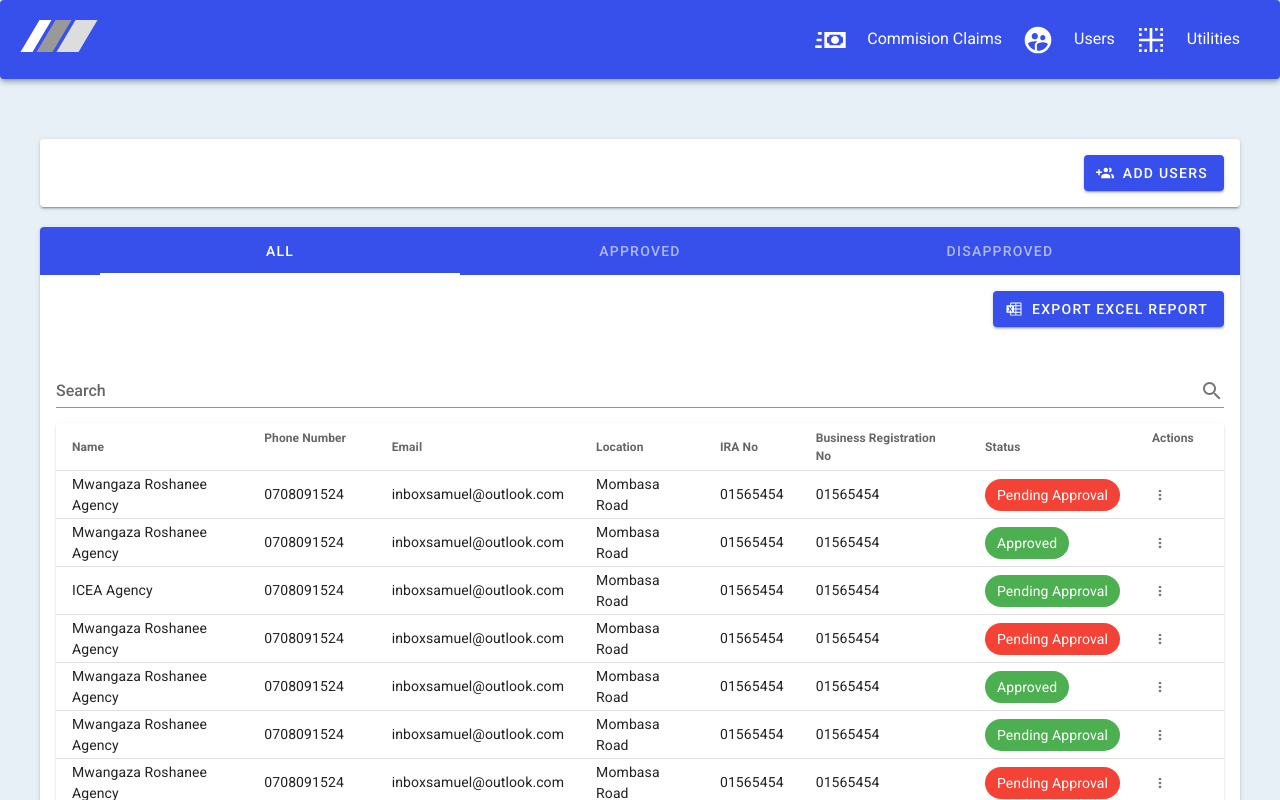
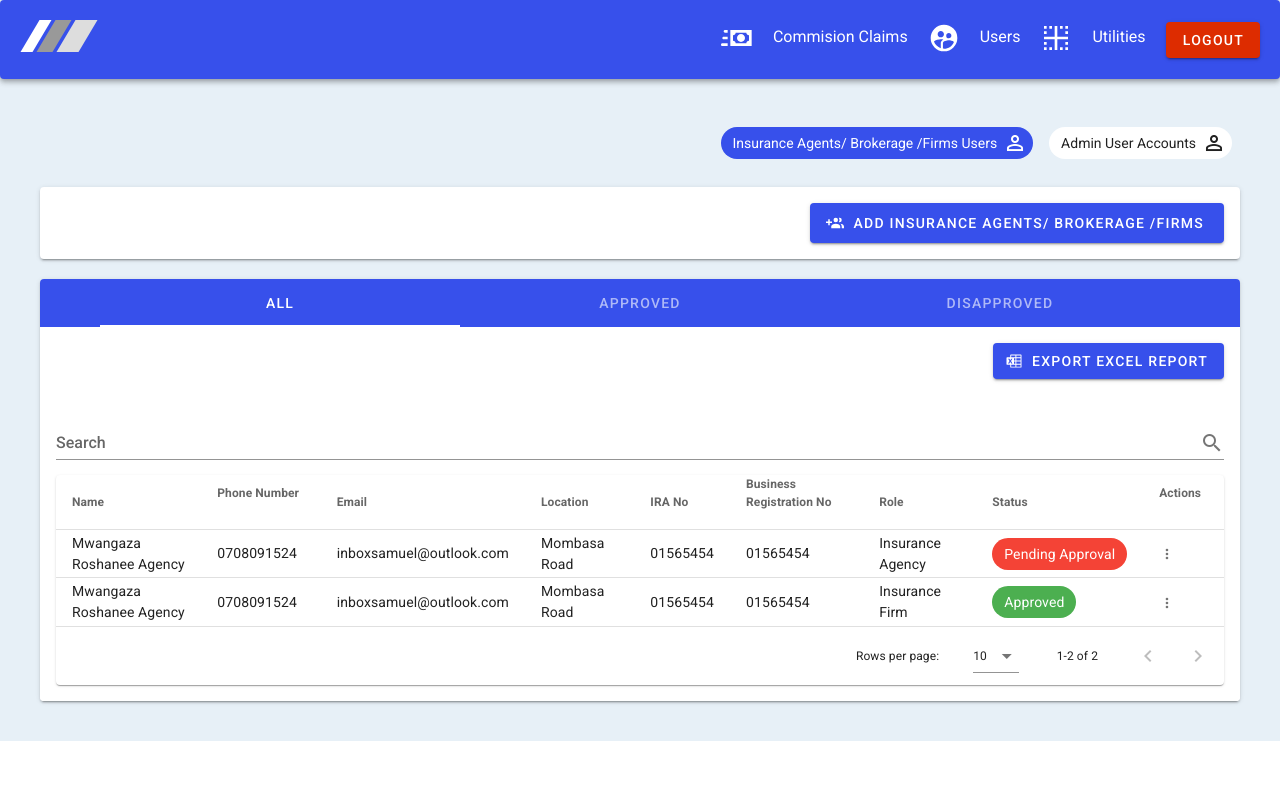
Before and after one commit to kariukisamuel/insurance-claims-app, a Nuxt app: page /cca/users in a window 1280 px wide. Shown: the top 800 px of the page. Built offline with nearby package versions, Linux system fonts and the light colour scheme.

Commit message:
Improved The User Interface Of CCA Users

```diff
--- a/components/agencymenu.vue
+++ b/components/agencymenu.vue
@@ -1,7 +1,9 @@
 <template>
     <v-card elevation="4" color="#3750EB" class="d-flex justify-space-between pa-5 align-center">
         <div>
-            <img src="~/static/logoipsum-logo-38.svg" />
+            <nuxt-link to="/">
+                <img src="~/static/logoipsum-logo-38.svg" />
+            </nuxt-link>
         </div>
         <div class="d-flex">
             <!-- <div class="text-center pl-4">
@@ -23,7 +25,13 @@
                     <span class="color-white pa-3">Commision Forfeiture Claims</span>
                 </NuxtLink>
             </div>
-
+            <div>
+                <nuxt-link to="/" class="text-decoration-none">
+                    <v-btn color="error">
+                        Logout
+                    </v-btn>
+                </nuxt-link>
+            </div>
         </div>
     </v-card>
 </template>
@@ -51,8 +59,8 @@ export default {
     data() {
         return {
             icons: {
-               mdiCashFast,
-               mdiHome
+                mdiCashFast,
+                mdiHome
             }
         }
     },
--- a/components/ccamenu.vue
+++ b/components/ccamenu.vue
@@ -1,7 +1,9 @@
 <template>
     <v-card elevation="4" color="#3750EB" class="d-flex justify-space-between pa-5 align-center">
         <div>
-            <img src="~/static/logoipsum-logo-38.svg" />
+            <nuxt-link to="/">
+                <img src="~/static/logoipsum-logo-38.svg" />
+            </nuxt-link>
         </div>
         <div class="d-flex">
             <!-- <div class="text-center">
@@ -40,6 +42,13 @@
                     </v-icon>
                     <span class="color-white pa-5">Utilities</span>
                 </NuxtLink>
+            </div>
+            <div>
+                <nuxt-link to="/" class="text-decoration-none">
+                    <v-btn color="error">
+                        Logout
+                    </v-btn>
+                </nuxt-link>
             </div>
 
         </div>
--- a/components/insurancefirmmenu.vue
+++ b/components/insurancefirmmenu.vue
@@ -1,7 +1,9 @@
 <template>
     <v-card elevation="4" color="#3750EB" class="d-flex justify-space-between pa-5 align-center">
         <div>
-            <img src="~/static/logoipsum-logo-38.svg" />
+            <nuxt-link to="/">
+                <img src="~/static/logoipsum-logo-38.svg" />
+            </nuxt-link>
         </div>
         <div class="d-flex">
             <!-- <div class="text-center">
@@ -22,8 +24,16 @@
                     </v-icon>
                     <span class="color-white pa-5">Commision Forfeiture Claims</span>
                 </NuxtLink>
+
+
             </div>
-
+            <div>
+                <nuxt-link to="/" class="text-decoration-none">
+                    <v-btn color="error">
+                        Logout
+                    </v-btn>
+                </nuxt-link>
+            </div>
         </div>
     </v-card>
 </template>
--- a/pages/cca/users.vue
+++ b/pages/cca/users.vue
@@ -6,32 +6,44 @@
                     <ccamenu />
                 </v-col>
             </v-row>
+
             <v-row no-gutters class="pa-10">
-                <v-col cols="12">
-                    <v-card class="my-5 pa-4 d-flex justify-end">
+
+                <v-col cols="12" class="d-flex justify-end">
+                    <v-chip class="ma-2" :color="insuranceTabs ? 'primary' : 'white'" pill @click="toggleTabs(1)">
+                        Insurance Agents/ Brokerage /Firms Users
+                        <v-icon right>
+                            mdi-account-outline
+                        </v-icon>
+                    </v-chip>
+                    <v-chip class="ma-2" :color="adminTabs ? 'primary' : 'white'" pill @click="toggleTabs(2)">
+                        Admin User Accounts
+                        <v-icon right>
+                            mdi-account-outline
+                        </v-icon>
+                    </v-chip>
+                </v-col>
+
+                <v-col cols="12" v-if="insuranceTabs">
+                    <v-card class="my-5 pa-4 d-flex justify-end ">
                         <v-dialog v-model="dialog" fullscreen hide-overlay transition="dialog-bottom-transition">
                             <template v-slot:activator="{ on, attrs }">
-                                <v-btn color="primary" v-bind="attrs" v-on="on">
+                                <v-btn color="primary" v-bind="attrs" v-on="on" class="pa-5">
                                     <v-icon left>
                                         {{ icons.mdiAccountMultiplePlus }}
                                     </v-icon>
-                                    Add Users
+                                    Add Insurance Agents/ Brokerage /Firms
                                 </v-btn>
                             </template>
                             <v-card>
                                 <v-toolbar dark color="primary">
-                                    <v-btn icon dark @click="dialog = false">
+                                    <v-btn icon dark @click="closeDialog1">
                                         <v-icon>mdi-close</v-icon>
                                     </v-btn>
-                                    <v-toolbar-title>Add User</v-toolbar-title>
+                                    <v-toolbar-title>Add Insurance Agents/ Brokerage /Firms Users</v-toolbar-title>
                                 </v-toolbar>
                                 <v-card class="half-height-background bg-teal pa-10 rounded-lg">
                                     <h1 class="text-center color-blue">Register</h1>
-                                    <!-- <p class="text-center py-3">Are you an insurance brokerage firm or an insurance agent?
-          Are you tired of waiting for your insurance commision to get paid? You are the in the right place. By
-          using our platform you dont have to wait for 45-60 days to get paid.Get paid faster, what are you waiting for
-          register now?
-        </p> -->
                                     <v-stepper v-model="e1">
                                         <v-stepper-header>
                                             <v-stepper-step :complete="e1 > 1" step="1">
@@ -70,9 +82,9 @@
                                                                     Agent</strong></div>
                                                         </template>
                                                     </v-radio>
-                                                    <v-radio value="Insurance Rep Name">
+                                                    <v-radio value="Insurance Firm">
                                                         <template v-slot:label>
-                                                            <div><strong class="font-weight-bold h6">Insurance Rep
+                                                            <div><strong class="font-weight-bold h6">Insurance Firm
                                                                     Name</strong></div>
                                                         </template>
                                                     </v-radio>
@@ -155,7 +167,6 @@
                                 </v-card>
 
                             </v-card>
-
                         </v-dialog>
                         <v-dialog v-model="dialogEdit" hide-overlay transition="dialog-bottom-transition" width="700">
 
@@ -210,7 +221,7 @@
                                         </v-row>
                                         <v-row>
                                             <v-col cols="4" v-if="editedItem.status === 0">
-                                                <v-btn tile color="primary" >
+                                                <v-btn tile color="primary">
                                                     <v-icon left>
                                                         {{ icons.mdiAccountCheck }}
                                                     </v-icon>
@@ -241,8 +252,6 @@
                             </v-card>
 
                         </v-dialog>
-
-
                     </v-card>
                     <v-card>
                         <v-tabs fixed-tabs background-color="#3750EB" dark v-model="tabs">
@@ -363,6 +372,68 @@
                         </v-tabs-items>
                     </v-card>
                 </v-col>
+                <v-col cols="12" v-else>
+                    <v-card class="my-5 pa-4 d-flex justify-end ">
+                        <v-dialog v-model="dialog2" hide-overlay transition="dialog-bottom-transition" width="700">
+                            <template v-slot:activator="{ on, attrs }">
+                                <v-btn color="primary" v-bind="attrs" v-on="on" class="pa-5">
+                                    <v-icon left>
+                                        {{ icons.mdiAccountMultiplePlus }}
+                                    </v-icon>
+                                    Add Admin Users
+                                </v-btn>
+                            </template>
+                            <v-card>
+                                <v-toolbar dark color="primary">
+                                    <v-btn icon dark @click="dialog2 = false">
+                                        <v-icon>mdi-close</v-icon>
+                                    </v-btn>
+                                    <v-toolbar-title>Add Admin User</v-toolbar-title>
+                                </v-toolbar>
+                                <v-card-text>
+                                    <v-container>
+                                        <v-row>
+                                            <v-col cols="12">
+                                                <v-text-field v-model="admin.name" label="User Name" filled>
+                                                </v-text-field>
+
+                                            </v-col>
+                                            <v-col cols="12">
+                                                <v-text-field v-model="admin.email" label="User Email" filled>
+                                                </v-text-field>
+                                            </v-col>
+
+                                            <v-col cols="12">
+                                                <v-select :items="admin.roles" filled label="Role"></v-select>
+                                            </v-col>
+
+
+                                            <v-btn color="primary" rounded block>
+                                                Save
+                                            </v-btn>
+                                        </v-row>
+                                    </v-container>
+                                </v-card-text>
+
+                            </v-card>
+
+                        </v-dialog>
+
+
+                    </v-card>
+                    <v-card>
+                        <v-data-table :headers="admin.headers" :items="admin.users" :search="search"
+                            :items-per-page="10" class="elevation-1">
+                            <template v-slot:item.actions="{ item }">
+                                <v-icon small class="mr-2" @click="editItem(item)">
+                                    {{ icons.mdiDotsVertical }}
+                                </v-icon>
+
+                            </template>
+
+                        </v-data-table>
+                    </v-card>
+                </v-col>
             </v-row>
         </v-container>
     </div>
@@ -387,6 +458,8 @@ export default {
             e1: 1,
             search: '',
             email: "",
+            adminTabs: false,
+            insuranceTabs: true,
             show1: false,
             checkbox: false,
             password: '',
@@ -396,7 +469,36 @@ export default {
                 min: v => v.length >= 8 || 'Min 8 characters',
                 emailMatch: () => (`The email and password you entered don't match`),
             },
+            admin: {
+                email: '',
+                name: '',
+                roles: ["Approver", "Payer"],
+                headers: [
+                    {
+                        text: 'Name',
+                        align: 'start',
+                        sortable: false,
+                        value: 'name',
+                    },
+                    { text: 'Email', value: 'email' },
+                    { text: 'Role', value: 'role' },
+                    { text: 'Actions', value: 'actions' },
+                ],
+                users: [
+                    {
+                        name: 'Samuel Kariuki',
+                        email: "inboxsamuel@outlook.com",
+                        role: 'Approver',
+                    },
+                    {
+                        name: 'Felix Fleet',
+                        email: "inboxsamuel@outlook.com",
+                        role: 'Payer',
+                    },
+                ]
+            },
             dialog: false,
+            dialog2: false,
             notifications: false,
             sound: true,
             widgets: false,
@@ -414,6 +516,7 @@ export default {
                 { text: 'Location', value: 'location' },
                 { text: 'IRA No', value: 'iraNo' },
                 { text: 'Business Registration No', value: 'regNo' },
+                { text: 'Role', value: 'role' },
                 { text: 'Status', value: 'status' },
                 { text: 'Actions', value: 'actions' },
             ],
@@ -425,6 +528,7 @@ export default {
                     location: "Mombasa Road",
                     iraNo: "01565454",
                     regNo: '01565454',
+                    role: 'Insurance Agency',
                     status: 0
                 },
                 {
@@ -434,259 +538,8 @@ export default {
                     location: "Mombasa Road",
                     iraNo: "01565454",
                     regNo: '01565454',
+                    role: 'Insurance Firm',
                     status: 1
-                },
-                {
-                    name: 'ICEA Agency',
-                    phoneNumber: "0708091524",
-                    email: "inboxsamuel@outlook.com",
-                    location: "Mombasa Road",
-                    iraNo: "01565454",
-                    regNo: '01565454',
-                    status: 2
-                },
-                {
-                    name: 'Mwangaza Roshanee Agency',
-                    phoneNumber: "0708091524",
-                    email: "inboxsamuel@outlook.com",
-                    location: "Mombasa Road",
-                    iraNo: "01565454",
-                    regNo: '01565454',
-                    status: 0
-                },
-                {
-                    name: 'Mwangaza Roshanee Agency',
-                    phoneNumber: "0708091524",
-                    email: "inboxsamuel@outlook.com",
-                    location: "Mombasa Road",
-                    iraNo: "01565454",
-                    regNo: '01565454',
-                    status: 1
-                },
-                {
-                    name: 'Mwangaza Roshanee Agency',
-                    phoneNumber: "0708091524",
-                    email: "inboxsamuel@outlook.com",
-                    location: "Mombasa Road",
-                    iraNo: "01565454",
-                    regNo: '01565454',
-                    status: 2
-                },
-                {
-                    name: 'Mwangaza Roshanee Agency',
-                    phoneNumber: "0708091524",
-                    email: "inboxsamuel@outlook.com",
-                    location: "Mombasa Road",
-                    iraNo: "01565454",
-                    regNo: '01565454',
-                    status: 0
-                },
-                {
-                    name: 'Mwangaza Roshanee Agency',
-                    phoneNumber: "0708091524",
-                    email: "inboxsamuel@outlook.com",
-                    location: "Mombasa Road",
-                    iraNo: "01565454",
-                    regNo: '01565454',
-                    status: 1
-                },
-                {
-                    name: 'Mwangaza Roshanee Agency',
-                    phoneNumber: "0708091524",
-                    email: "inboxsamuel@outlook.com",
-                    location: "Mombasa Road",
-                    iraNo: "01565454",
-                    regNo: '01565454',
-                    status: 2
-                },
-                {
-                    name: 'Mwangaza Roshanee Agency',
-                    phoneNumber: "0708091524",
-                    email: "inboxsamuel@outlook.com",
-                    location: "Mombasa Road",
-                    iraNo: "01565454",
-                    regNo: '01565454',
-                    status: 0
-                },
-                {
-                    name: 'Mwangaza Roshanee Agency',
-                    phoneNumber: "0708091524",
-                    email: "inboxsamuel@outlook.com",
-                    location: "Mombasa Road",
-                    iraNo: "01565454",
-                    regNo: '01565454',
-                    status: 1
-                },
-                {
-                    name: 'Mwangaza Roshanee Agency',
-                    phoneNumber: "0708091524",
-                    email: "inboxsamuel@outlook.com",
-                    location: "Mombasa Road",
-                    iraNo: "01565454",
-                    regNo: '01565454',
-                    status: 2
-                },
-                {
-                    name: 'Mwangaza Roshanee Agency',
-                    phoneNumber: "0708091524",
-                    email: "inboxsamuel@outlook.com",
-                    location: "Mombasa Road",
-                    iraNo: "01565454",
-                    regNo: '01565454',
-                    status: 0
-                },
-                {
-                    name: 'Mwangaza Roshanee Agency',
-                    phoneNumber: "0708091524",
-                    email: "inboxsamuel@outlook.com",
-                    location: "Mombasa Road",
-                    iraNo: "01565454",
-                    regNo: '01565454',
-                    status: 1
-                },
-                {
-                    name: 'Mwangaza Roshanee Agency',
-                    phoneNumber: "0708091524",
-                    email: "inboxsamuel@outlook.com",
-                    location: "Mombasa Road",
-                    iraNo: "01565454",
-                    regNo: '01565454',
-                    status: 2
-                },
-                {
-                    name: 'Mwangaza Roshanee Agency',
-                    phoneNumber: "0708091524",
-                    email: "inboxsamuel@outlook.com",
-                    location: "Mombasa Road",
-                    iraNo: "01565454",
-                    regNo: '01565454',
-                    status: 0
-                },
-                {
-                    name: 'Mwangaza Roshanee Agency',
-                    phoneNumber: "0708091524",
-                    email: "inboxsamuel@outlook.com",
-                    location: "Mombasa Road",
-                    iraNo: "01565454",
-                    regNo: '01565454',
-                    status: 1
-                },
-                {
-                    name: 'ICEA Agency',
-                    phoneNumber: "0708091524",
-                    email: "inboxsamuel@outlook.com",
-                    location: "Mombasa Road",
-                    iraNo: "01565454",
-                    regNo: '01565454',
-                    status: 2
-                },
-                {
-                    name: 'Mwangaza Roshanee Agency',
-                    phoneNumber: "0708091524",
-                    email: "inboxsamuel@outlook.com",
-                    location: "Mombasa Road",
-                    iraNo: "01565454",
-                    regNo: '01565454',
-                    status: 0
-                },
-                {
-                    name: 'Mwangaza Roshanee Agency',
-                    phoneNumber: "0708091524",
-                    email: "inboxsamuel@outlook.com",
-                    location: "Mombasa Road",
-                    iraNo: "01565454",
-                    regNo: '01565454',
-                    status: 1
-                },
-                {
-                    name: 'Mwangaza Roshanee Agency',
-                    phoneNumber: "0708091524",
-                    email: "inboxsamuel@outlook.com",
-                    location: "Mombasa Road",
-                    iraNo: "01565454",
-                    regNo: '01565454',
-                    status: 2
-                },
-                {
-                    name: 'Mwangaza Roshanee Agency',
-                    phoneNumber: "0708091524",
-                    email: "inboxsamuel@outlook.com",
-                    location: "Mombasa Road",
-                    iraNo: "01565454",
-                    regNo: '01565454',
-                    status: 0
-                },
-                {
-                    name: 'Mwangaza Roshanee Agency',
-                    phoneNumber: "0708091524",
-                    email: "inboxsamuel@outlook.com",
-                    location: "Mombasa Road",
-                    iraNo: "01565454",
-                    regNo: '01565454',
-                    status: 1
-                },
-                {
-                    name: 'Mwangaza Roshanee Agency',
-                    phoneNumber: "0708091524",
-                    email: "inboxsamuel@outlook.com",
-                    location: "Mombasa Road",
-                    iraNo: "01565454",
-                    regNo: '01565454',
-                    status: 2
-                },
-                {
-                    name: 'Mwangaza Roshanee Agency',
-                    phoneNumber: "0708091524",
-                    email: "inboxsamuel@outlook.com",
-                    location: "Mombasa Road",
-                    iraNo: "01565454",
-                    regNo: '01565454',
-                    status: 0
-                },
-                {
-                    name: 'Mwangaza Roshanee Agency',
-                    phoneNumber: "0708091524",
-                    email: "inboxsamuel@outlook.com",
-                    location: "Mombasa Road",
-                    iraNo: "01565454",
-                    regNo: '01565454',
-                    status: 1
-                },
-                {
-                    name: 'Mwangaza Roshanee Agency',
-                    phoneNumber: "0708091524",
-                    email: "inboxsamuel@outlook.com",
-                    location: "Mombasa Road",
-                    iraNo: "01565454",
-                    regNo: '01565454',
-                    status: 2
-                },
-                {
-                    name: 'Mwangaza Roshanee Agency',
-                    phoneNumber: "0708091524",
-                    email: "inboxsamuel@outlook.com",
-                    location: "Mombasa Road",
-                    iraNo: "01565454",
-                    regNo: '01565454',
-                    status: 0
-                },
-                {
-                    name: 'Mwangaza Roshanee Agency',
-                    phoneNumber: "0708091524",
-                    email: "inboxsamuel@outlook.com",
-                    location: "Mombasa Road",
-                    iraNo: "01565454",
-                    regNo: '01565454',
-                    status: 1
-                },
-                {
-                    name: 'Mwangaza Roshanee Agency',
-                    phoneNumber: "0708091524",
-                    email: "inboxsamuel@outlook.com",
-                    location: "Mombasa Road",
-                    iraNo: "01565454",
-                    regNo: '01565454',
-                    status: 2
                 },
 
 
@@ -704,15 +557,30 @@ export default {
             }
         }
     },
-    computed:{
-        approvedUser(){
-           return this.users.filter(user => user.status === 1)
+    computed: {
+        approvedUser() {
+            return this.users.filter(user => user.status === 1)
         },
-        disapprovedUser(){
-           return this.users.filter(user => user.status === 0)
+        disapprovedUser() {
+            return this.users.filter(user => user.status === 0)
         }
     },
     methods: {
+        toggleTabs(tab) {
+            console.log(tab)
+            if (tab == 1) {
+                this.adminTabs = false;
+                this.insuranceTabs = true;
+            } else {
+                this.insuranceTabs = false;
+                this.adminTabs = true;
+
+            }
+        },
+        closeDialog1() {
+            this.e1 = 1;
+            this.dialog = false
+        },
         getUserStatus(status) {
             if (status === 0) return 'red'
             else return 'green'
--- a/pages/register.vue
+++ b/pages/register.vue
@@ -46,7 +46,7 @@
                 </v-radio>
                 <v-radio value="Insurance Rep Name">
                   <template v-slot:label>
-                    <div><strong class="font-weight-bold h6">Insurance Rep Name</strong></div>
+                    <div><strong class="font-weight-bold h6">Insurance Sales Representative</strong></div>
                   </template>
                 </v-radio>
               </v-radio-group>
```
